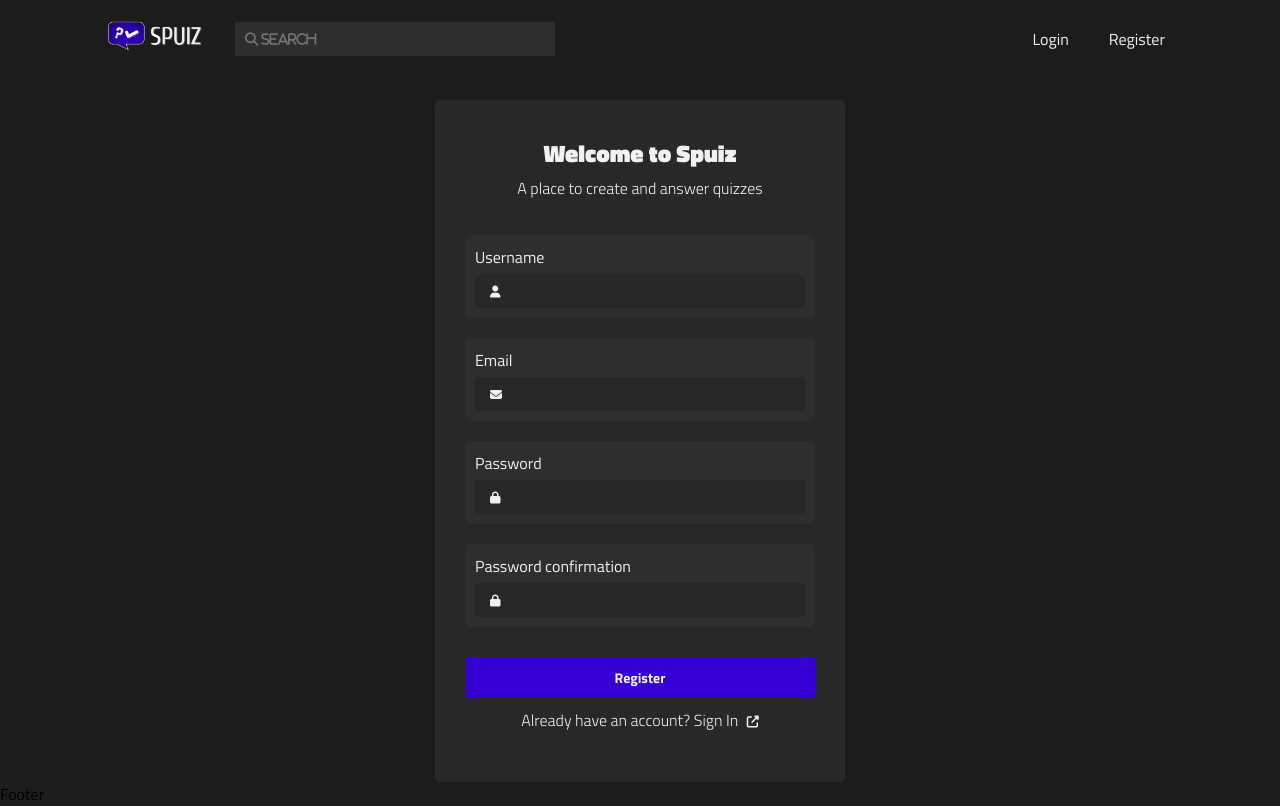
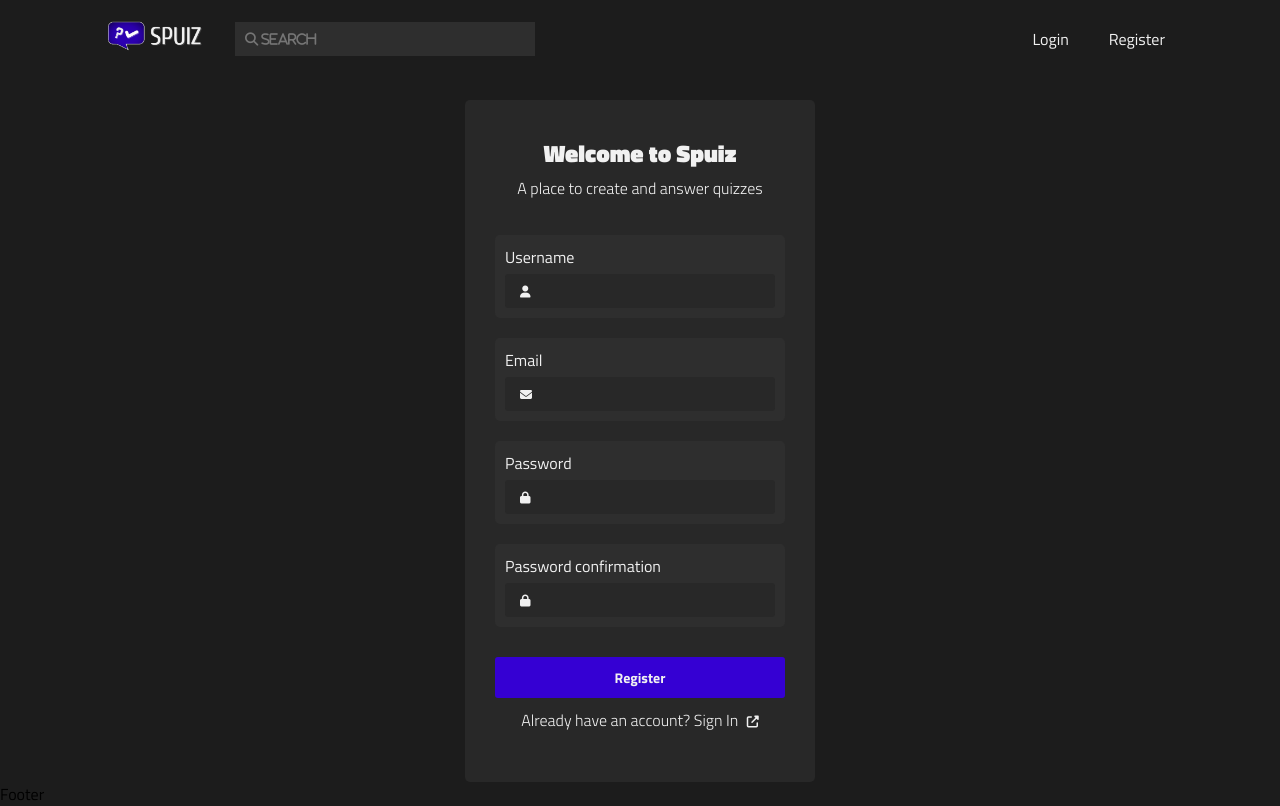
Before and after one commit to Spimy/Spuiz-old, a Django app: page /register/ in a window 1280 px wide. Run offline with Django 3.2, Linux system fonts and the light colour scheme; some libraries are stand-ins or nearby versions.

Commit message:
refactor: add box-sizing to all elements

```diff
--- a/Main/static/assets/css/style.css
+++ b/Main/static/assets/css/style.css
@@ -1,12 +1,17 @@
+*, *::after, *::before {
+    box-sizing: inherit;
+    outline: none;
+}
+
+html {
+    box-sizing: border-box;
+}
+
 body {
     background-color: var(--grey-dark);
     font-family: "Titillium Web", sans-serif;
     margin: 0;
     padding: 0;
-}
-
-* {
-    outline: none;
 }
 
 :root {
```
